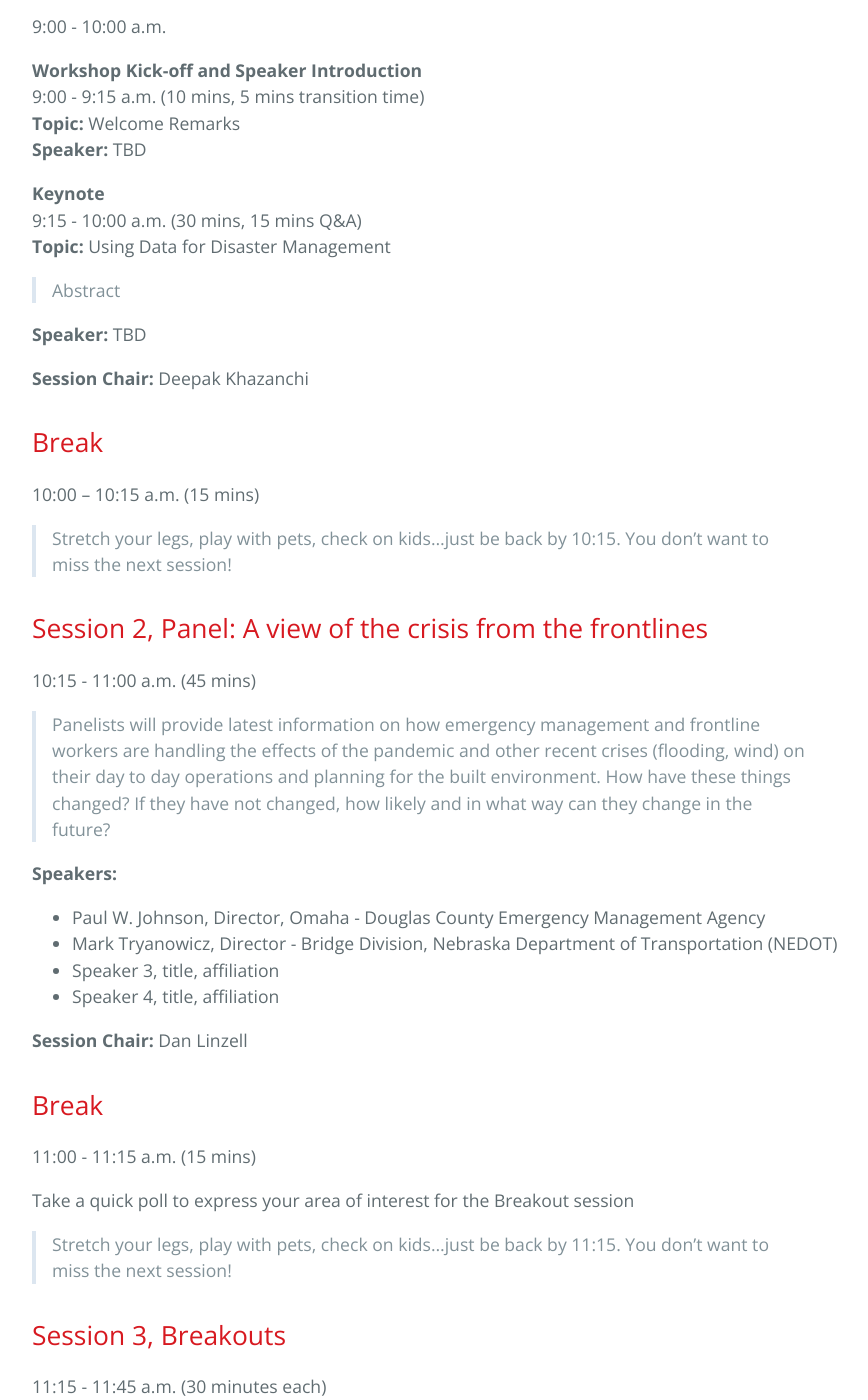
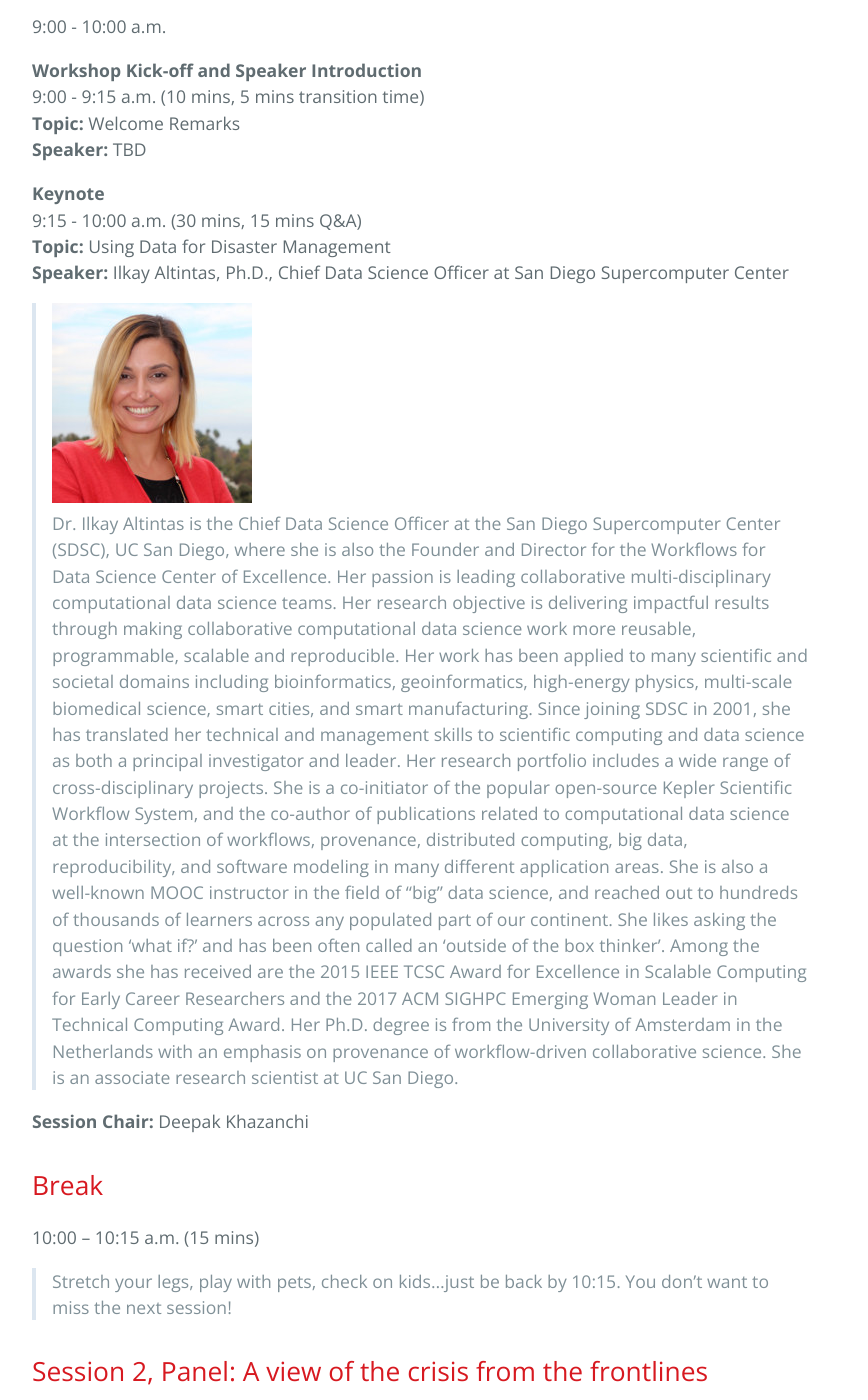
Before and after one commit to BridgingBigData/BridgingBigData.github.io, a Jekyll site: the page built from pages/bbd2020agenda.md, in a window 1280 px wide and 1400 px high, scrolled down 722 px. Shown: the whole window, without its empty margins (192-1060 px from the left). Built offline with Jekyll 4.4.1, drawn with Linux system fonts in a browser that asks for light colours.

Commit message:
keynote, session1 update

```diff
--- a/pages/bbd2020agenda.md
+++ b/pages/bbd2020agenda.md
@@ -22,11 +22,10 @@ Monday November 9th, 2020, 9:00 A.M. to 3 P.M. Central Time
 **Keynote**
 9:15 - 10:00 a.m. (30 mins, 15 mins Q&A)
 **Topic:** Using Data for Disaster Management
-> Abstract
-
-**Speaker:** TBD <!-- [xxx](link), Affiliation  -->
-<!-- :pushpin: [**Slides**](document_link)
--->
+**Speaker:** Ilkay Altintas, Ph.D., Chief Data Science Officer at San Diego Supercomputer Center
+> ![Ilkay Altintas](images/Ilkay.jpeg)
+> Dr. Ilkay Altintas is the Chief Data Science Officer at the San Diego Supercomputer Center (SDSC), UC San Diego, where she is also the Founder and Director for the Workflows for Data Science Center of Excellence. Her passion is leading collaborative multi-disciplinary computational data science teams. Her research objective is delivering impactful results through making collaborative computational data science work more reusable, programmable, scalable and reproducible. Her work has been applied to many scientific and societal domains including bioinformatics, geoinformatics, high-energy physics, multi-scale biomedical science, smart cities, and smart manufacturing.
+> Since joining SDSC in 2001, she has translated her technical and management skills to scientific computing and data science as both a principal investigator and leader. Her research portfolio includes a wide range of cross-disciplinary projects. She is a co-initiator of the popular open-source Kepler Scientific Workflow System, and the co-author of publications related to computational data science at the intersection of workflows, provenance, distributed computing, big data, reproducibility, and software modeling in many different application areas. She is also a well-known MOOC instructor in the field of “big” data science, and reached out to hundreds of thousands of learners across any populated part of our continent. She likes asking the question ‘what if?’ and has been often called an ‘outside of the box thinker’. Among the awards she has received are the 2015 IEEE TCSC Award for Excellence in Scalable Computing for Early Career Researchers and the 2017 ACM SIGHPC Emerging Woman Leader in Technical Computing Award. Her Ph.D. degree is from the University of Amsterdam in the Netherlands with an emphasis on provenance of workflow-driven collaborative science. She is an associate research scientist at UC San Diego.
 
 **Session Chair:** Deepak Khazanchi
 
```
Also changed, not shown: pages/images/Ilkay.jpeg (added).
